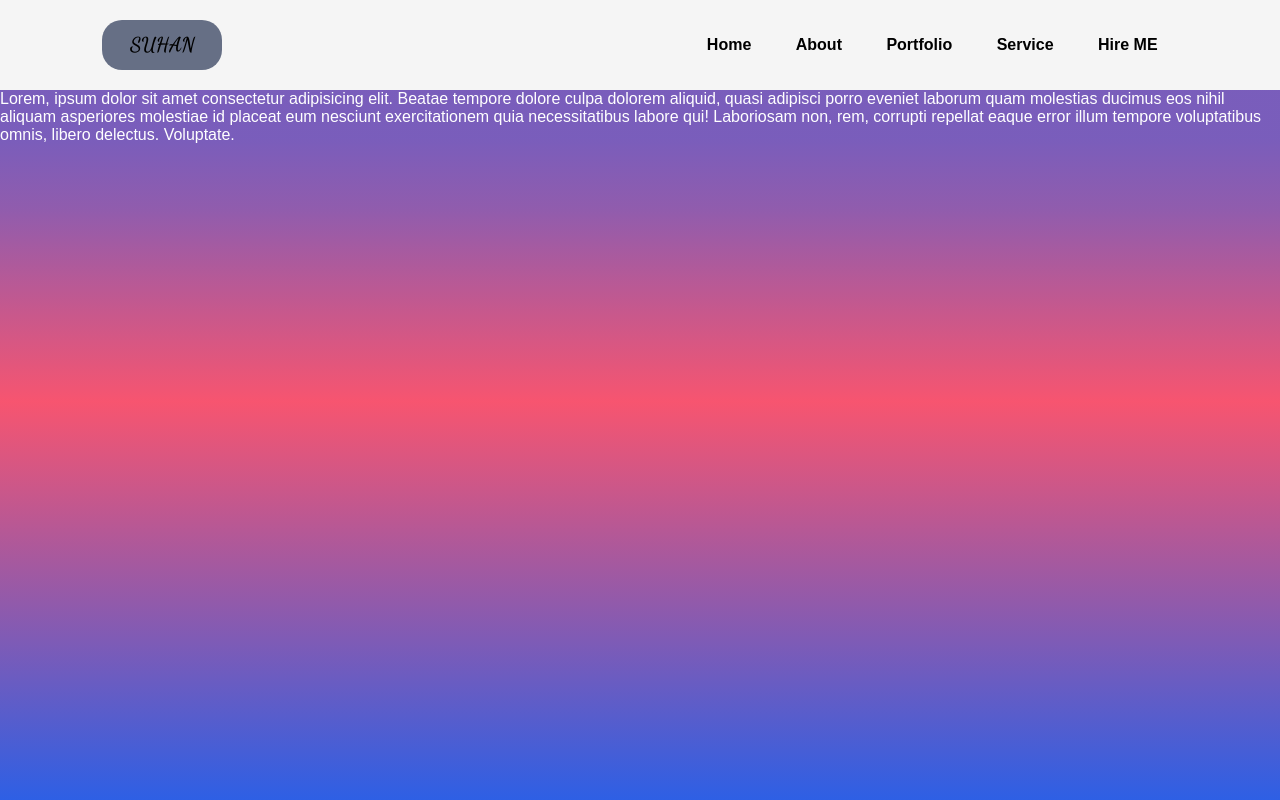
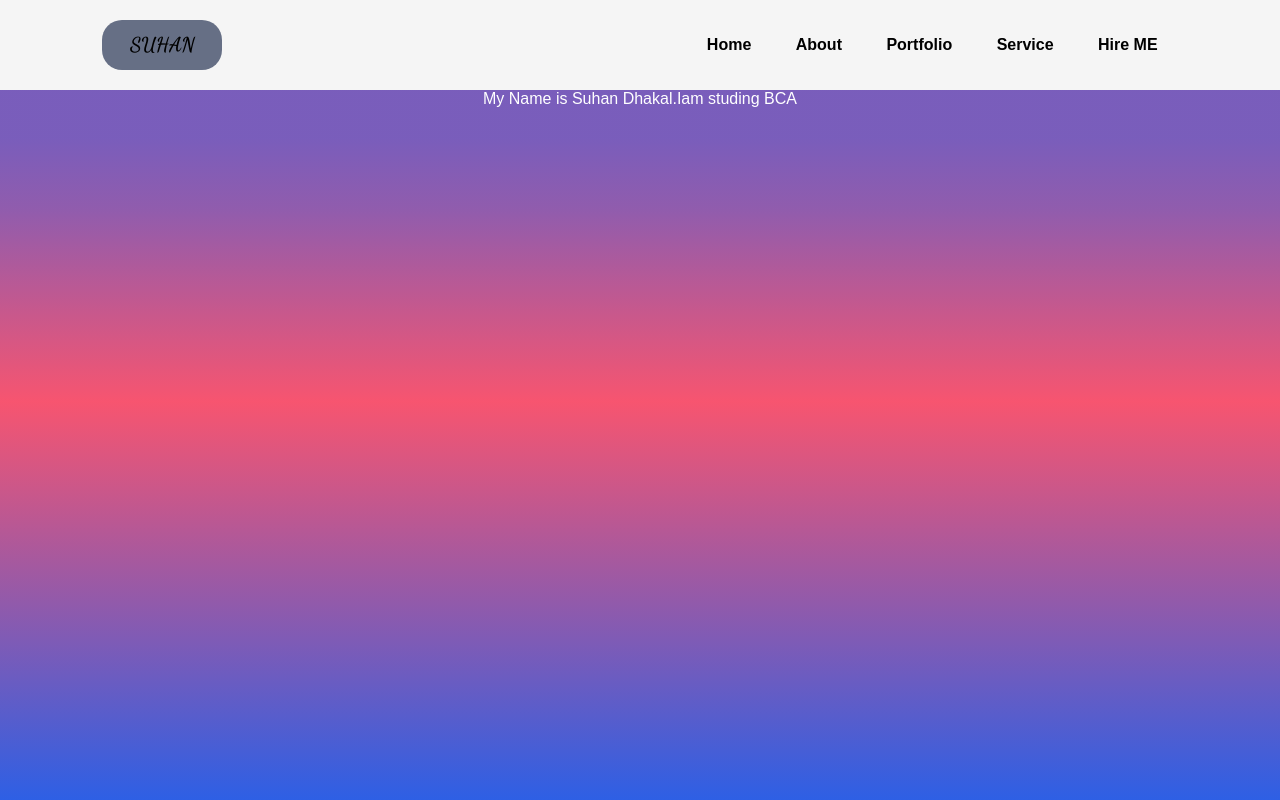
Before and after one commit to SuhanDhakal-oss/suhandhakal, a plain HTML site: page About.html in a window 1280 px wide. Shown: the top 800 px of the page. Drawn offline with Linux system fonts and the light colour scheme.

Commit message:
Update About.html

```diff
--- a/About.html
+++ b/About.html
@@ -26,7 +26,7 @@
     </nav>
 
     <div class="hero-container">
-        <p >Lorem, ipsum dolor sit amet consectetur adipisicing elit. Beatae tempore dolore culpa dolorem aliquid, quasi adipisci porro eveniet laborum quam molestias ducimus eos nihil aliquam asperiores molestiae id placeat eum nesciunt exercitationem quia necessitatibus labore qui! Laboriosam non, rem, corrupti repellat eaque error illum tempore voluptatibus omnis, libero delectus. Voluptate.</p>
+        <p>My Name is Suhan Dhakal.Iam studing BCA</p>
     </div>
 
 
```
